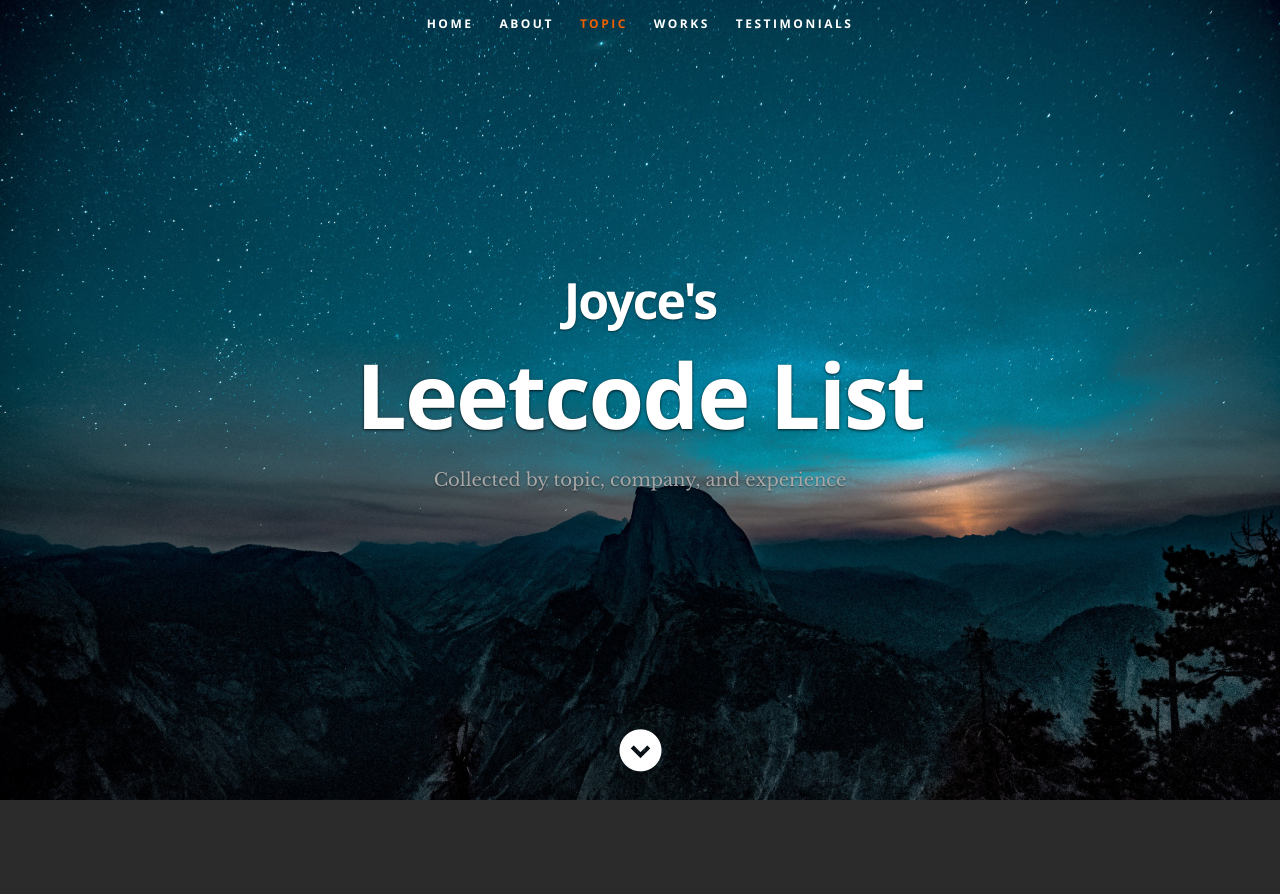
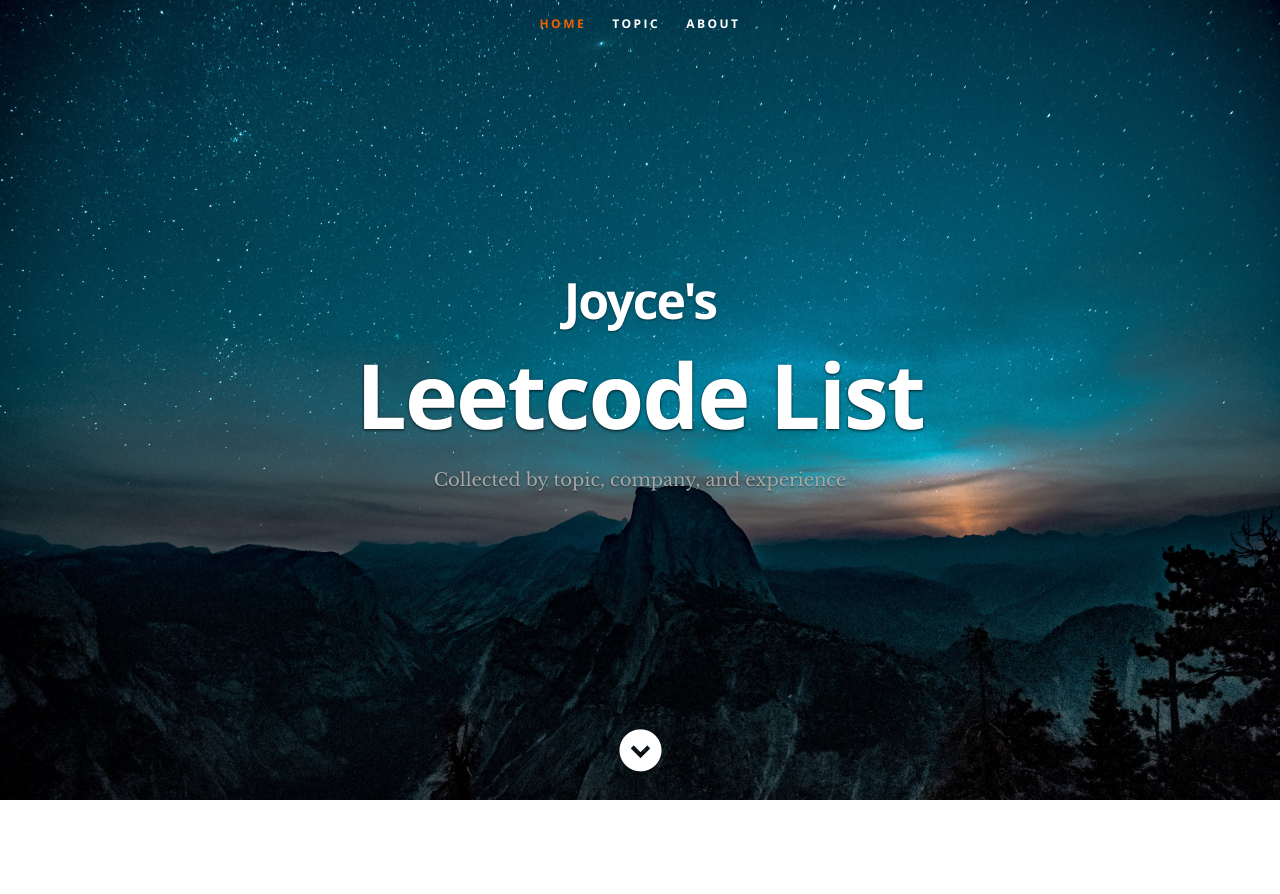
Before and after one commit to tbakerx/react-resume-template, a React (Create React App) app: page / in a window 1280 px wide. Shown: the top 894 px of the page. Built offline with nearby package versions, Linux system fonts and the light colour scheme.

Commit message:
comment unncess component

```diff
--- a/src/App.js
+++ b/src/App.js
@@ -47,11 +47,11 @@ class App extends Component {
     return (
       <div className="App">
         <Header data={this.state.resumeData.main}/>
-        <About data={this.state.resumeData.main}/>
+        {/* <About data={this.state.resumeData.main}/> */}
         <Resume data={this.state.resumeData.resume}/>
-        <Portfolio data={this.state.resumeData.portfolio}/>
-        <Testimonials data={this.state.resumeData.testimonials}/>
-        <Contact data={this.state.resumeData.main}/>
+        {/* <Portfolio data={this.state.resumeData.portfolio}/> */}
+        {/* <Testimonials data={this.state.resumeData.testimonials}/> */}
+        {/* <Contact data={this.state.resumeData.main}/> */}
         <Footer data={this.state.resumeData.main}/>
       </div>
     );
--- a/src/Components/Header.js
+++ b/src/Components/Header.js
@@ -18,10 +18,10 @@ class Header extends Component {
 
          <ul id="nav" className="nav">
             <li className="current"><a className="smoothscroll" href="#home">Home</a></li>
+	         <li><a className="smoothscroll" href="#resume">Topic</a></li>
             <li><a className="smoothscroll" href="#about">About</a></li>
-	         <li><a className="smoothscroll" href="#resume">Topic</a></li>
-            <li><a className="smoothscroll" href="#portfolio">Works</a></li>
-            <li><a className="smoothscroll" href="#testimonials">Testimonials</a></li>
+            {/* <li><a className="smoothscroll" href="#portfolio">Works</a></li> */}
+            {/* <li><a className="smoothscroll" href="#testimonials">Testimonials</a></li> */}
          </ul>
       </nav>
 
```
